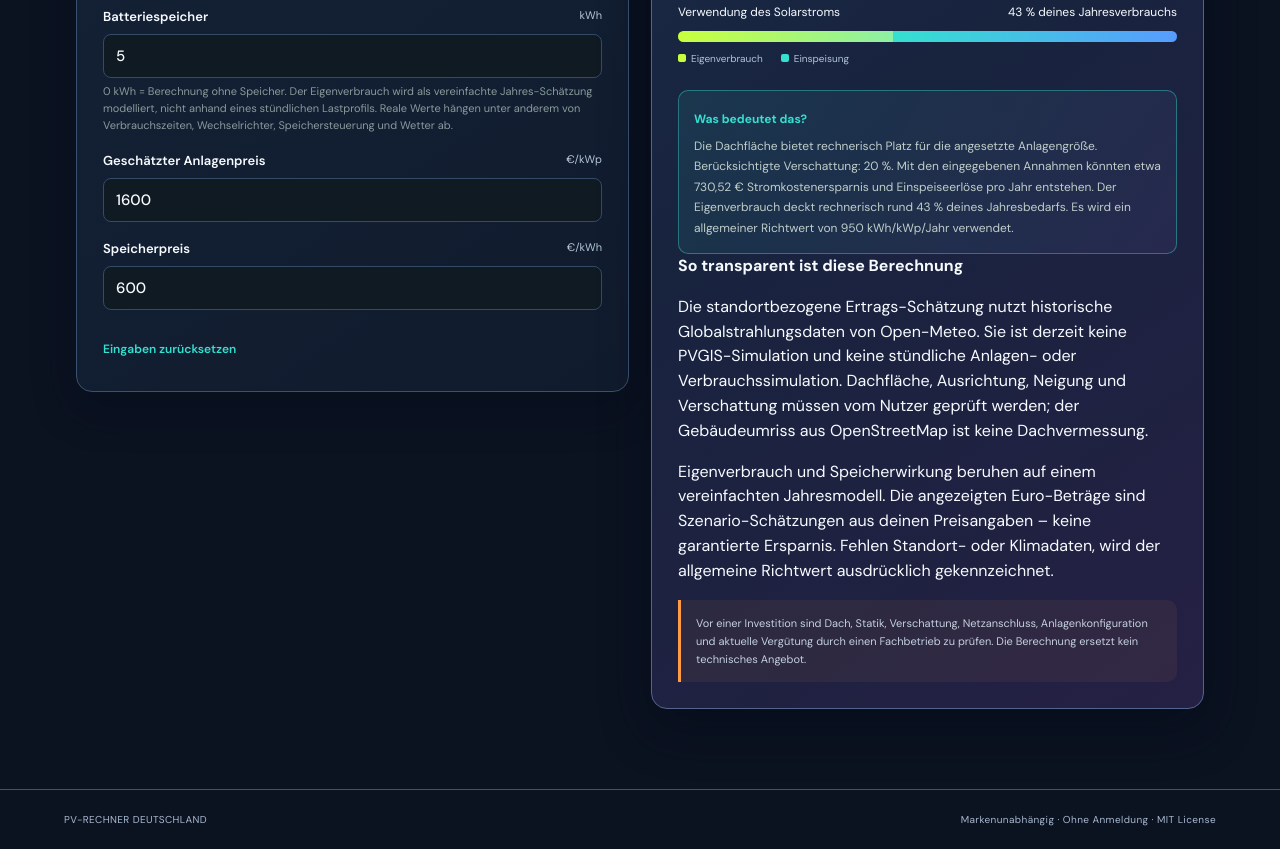
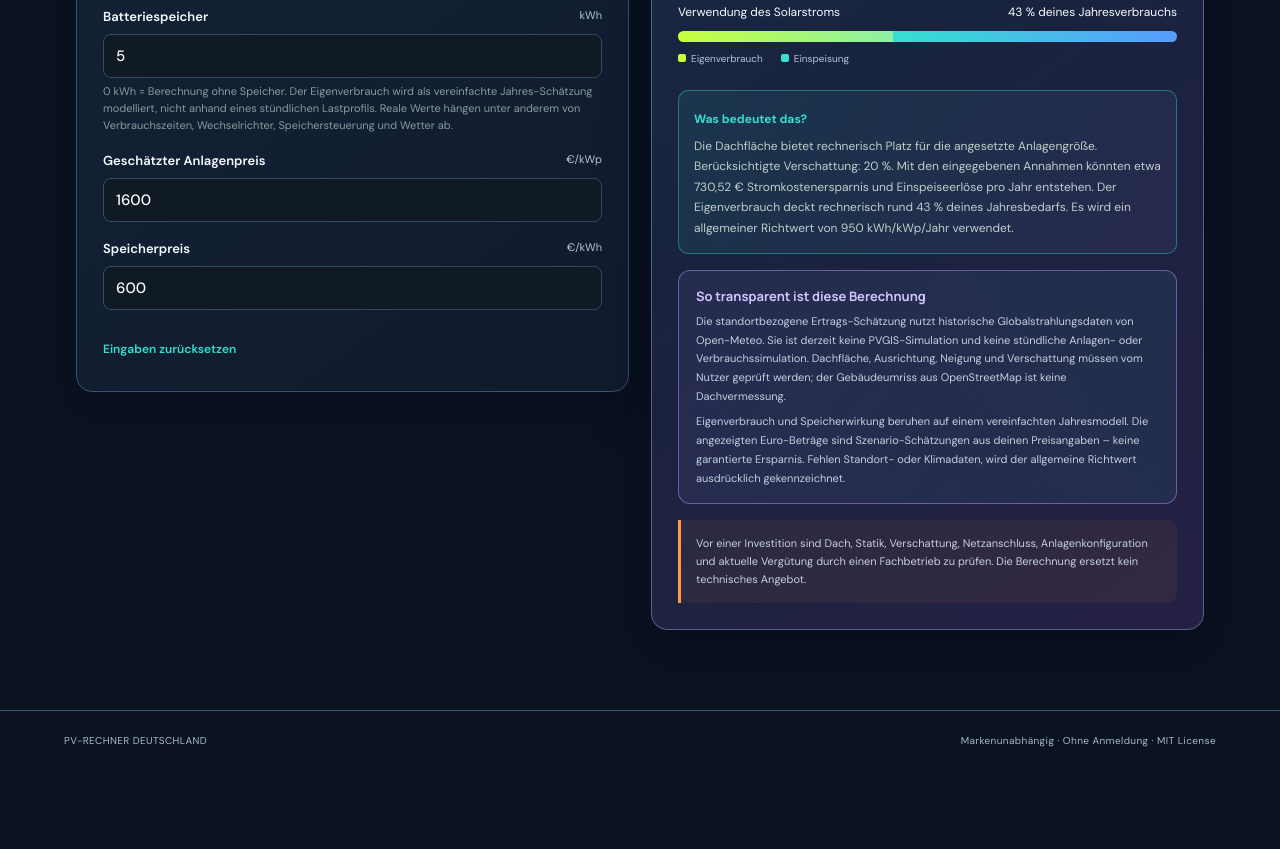
Before and after one commit to patrykbadzsoba-cyber/Kalkulator-fotowoltaiczny-, a plain HTML site: page index.html in a window 1280 px wide. Shown: the part 2402-3251 px from the top of the page. After the commit the page ends 3172 px from the top, so only its background shows below. Drawn offline with nearby package versions, Linux system fonts and the light colour scheme.

Commit message:
Style transparent methodology panel

```diff
--- a/styles.css
+++ b/styles.css
@@ -100,3 +100,8 @@ footer{border-top-color:#3b5574;color:#a9bad0}
 .assumption-box p{line-height:1.7}.disclaimer{margin-top:16px}#location-map{outline:1px solid #35e0d055}
 @media(max-width:540px){.hero h1{font-size:clamp(34px,10vw,42px)}.input-panel,.results-panel{padding:17px}.metrics-grid{gap:8px}.metric{padding:12px}.metric strong{font-size:18px}.assumption-box{padding:14px}.disclaimer{font-size:11px;margin-top:14px}}
 @media(prefers-reduced-motion:reduce){*,*::before,*::after{scroll-behavior:auto!important;transition:none!important;animation:none!important}}
+
+.methodology-box{margin-top:16px;padding:16px 17px;border:1px solid #a78bfa88;border-radius:12px;background:linear-gradient(120deg,#a78bfa18,#35e0d012)}
+.methodology-box strong{display:block;margin-bottom:7px;color:#d2c5ff;font:700 13px Manrope,sans-serif}
+.methodology-box p{margin:7px 0 0;color:#c4d0df;font-size:11px;line-height:1.7}
+@media print{.methodology-box{background:#fff!important;border:1px solid #999}.methodology-box strong,.methodology-box p{color:#222!important}}
```
